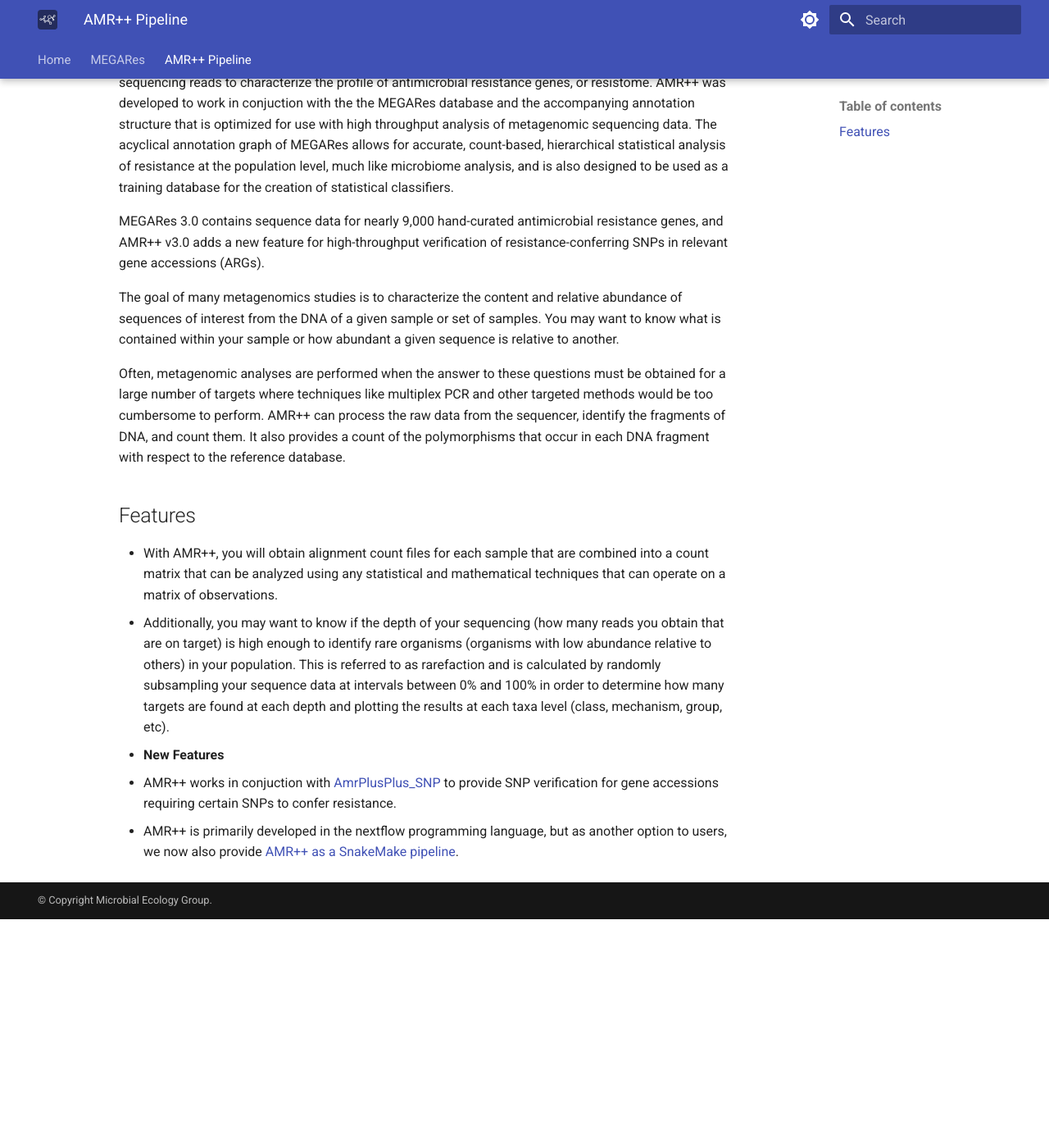
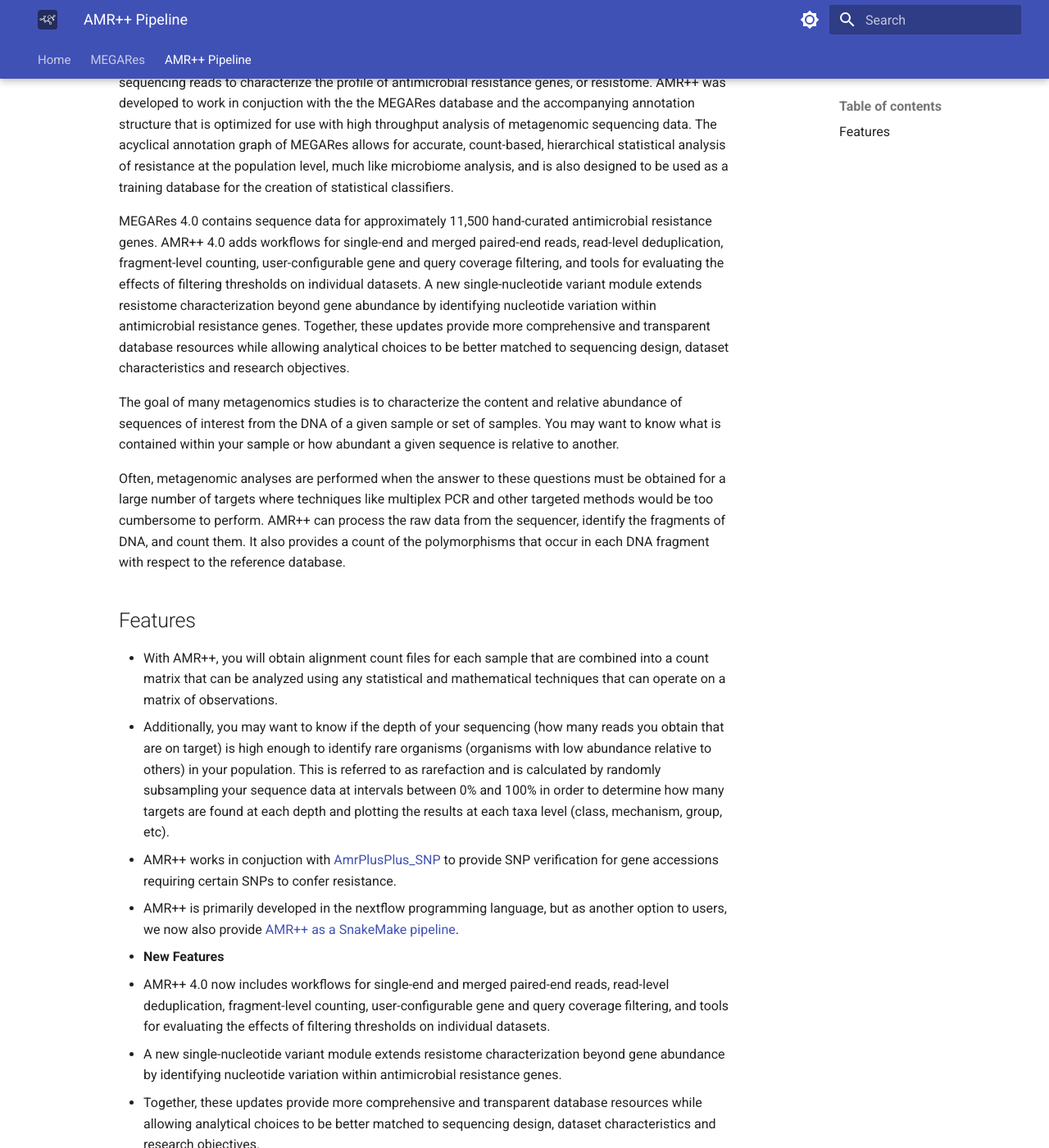
Before and after one commit to Microbial-Ecology-Group/meglab, an MkDocs documentation site: the page built from docs/amrplusplus/index.md, in a window 1280 px wide and 1400 px high, scrolled down 599 px. Shown: the whole window at 82% size. Built offline with MkDocs 1.6.1 and Material for MkDocs 9.7.7, drawn with Linux system fonts in a browser that asks for light colours; before the commit the page ends 1720 px from its top, so only the background shows below that.

Commit message:
Update index.md

```diff
--- a/docs/amrplusplus/index.md
+++ b/docs/amrplusplus/index.md
@@ -7,7 +7,7 @@ title: AMR++ Pipeline
 
 AMR++ is a bioinformatic pipeline meant to aid in the high-throughput analysis of raw metagenomic sequencing reads to characterize the profile of antimicrobial resistance genes, or resistome. AMR++ was developed to work in conjuction with the the MEGARes database and the accompanying annotation structure that is optimized for use with high throughput analysis of metagenomic sequencing data. The acyclical annotation graph of MEGARes allows for accurate, count-based, hierarchical statistical analysis of resistance at the population level, much like microbiome analysis, and is also designed to be used as a training database for the creation of statistical classifiers.
 
-MEGARes 3.0 contains sequence data for nearly 9,000 hand-curated antimicrobial resistance genes, and AMR++ v3.0 adds a new feature for high-throughput verification of resistance-conferring SNPs in relevant gene accessions (ARGs).
+MEGARes 4.0 contains sequence data for approximately 11,500 hand-curated antimicrobial resistance genes. AMR++ 4.0 adds workflows for single-end and merged paired-end reads, read-level deduplication, fragment-level counting, user-configurable gene and query coverage filtering, and tools for evaluating the effects of filtering thresholds on individual datasets. A new single-nucleotide variant module extends resistome characterization beyond gene abundance by identifying nucleotide variation within antimicrobial resistance genes. Together, these updates provide more comprehensive and transparent database resources while allowing analytical choices to be better matched to sequencing design, dataset characteristics and research objectives.
 
 The goal of many metagenomics studies is to characterize the content and relative abundance of sequences of interest from the DNA of a given sample or set of samples. You may want to know what is contained within your sample or how abundant a given sequence is relative to another.
 
@@ -16,6 +16,10 @@ Often, metagenomic analyses are performed when the answer to these questions mus
 ## Features
 - With AMR++, you will obtain alignment count files for each sample that are combined into a count matrix that can be analyzed using any statistical and mathematical techniques that can operate on a matrix of observations.
 - Additionally, you may want to know if the depth of your sequencing (how many reads you obtain that are on target) is high enough to identify rare organisms (organisms with low abundance relative to others) in your population. This is referred to as rarefaction and is calculated by randomly subsampling your sequence data at intervals between 0% and 100% in order to determine how many targets are found at each depth and plotting the results at each taxa level (class, mechanism, group, etc).
+- AMR++ works in conjuction with [AmrPlusPlus_SNP](https://github.com/Isabella136/AmrPlusPlus_SNP) to provide SNP verification for gene accessions requiring certain SNPs to confer resistance.
+- AMR++ is primarily developed in the nextflow programming language, but as another option to users, we now also provide [AMR++ as a SnakeMake pipeline](https://github.com/jonathan-bravo/amrplusplus_v2).
+
 - **New Features**
-  - AMR++ works in conjuction with [AmrPlusPlus_SNP](https://github.com/Isabella136/AmrPlusPlus_SNP) to provide SNP verification for gene accessions requiring certain SNPs to confer resistance.
-  - AMR++ is primarily developed in the nextflow programming language, but as another option to users, we now also provide [AMR++ as a SnakeMake pipeline](https://github.com/jonathan-bravo/amrplusplus_v2).
+  - AMR++ 4.0 now includes workflows for single-end and merged paired-end reads, read-level deduplication, fragment-level counting, user-configurable gene and query coverage filtering, and tools for evaluating the effects of filtering thresholds on individual datasets.
+  - A new single-nucleotide variant module extends resistome characterization beyond gene abundance by identifying nucleotide variation within antimicrobial resistance genes.
+  - Together, these updates provide more comprehensive and transparent database resources while allowing analytical choices to be better matched to sequencing design, dataset characteristics and research objectives.
```
